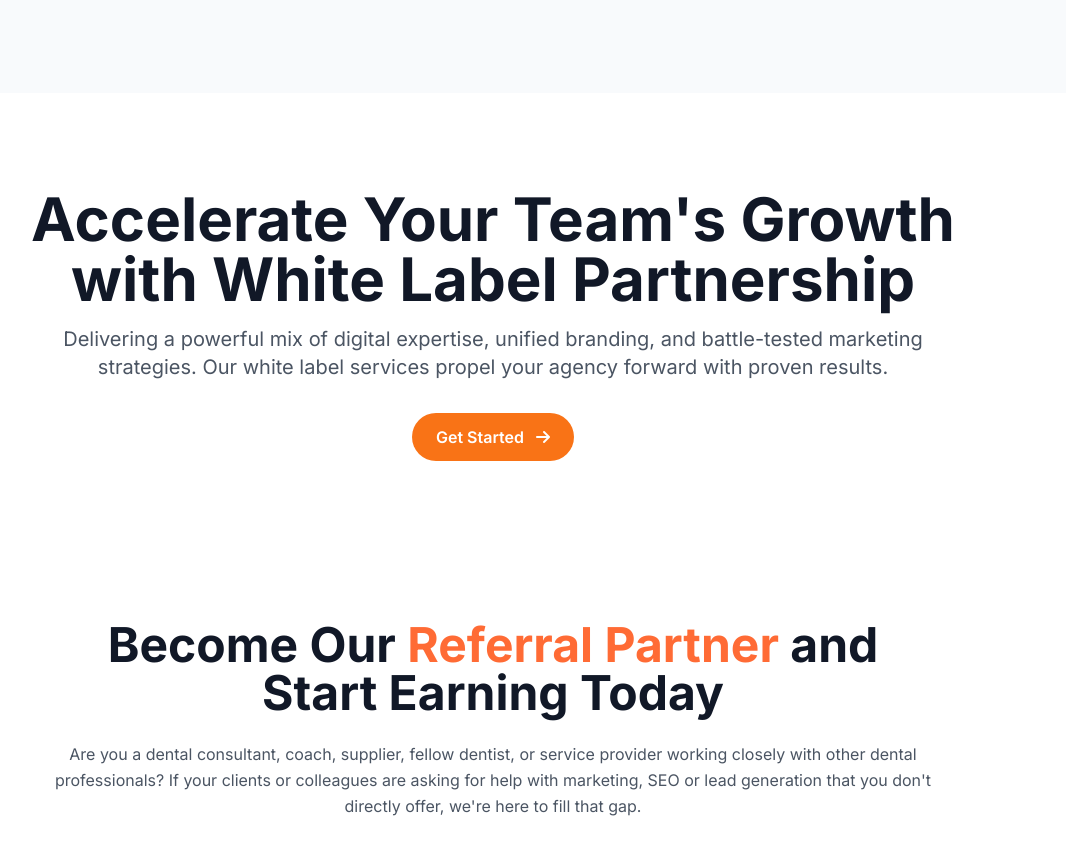
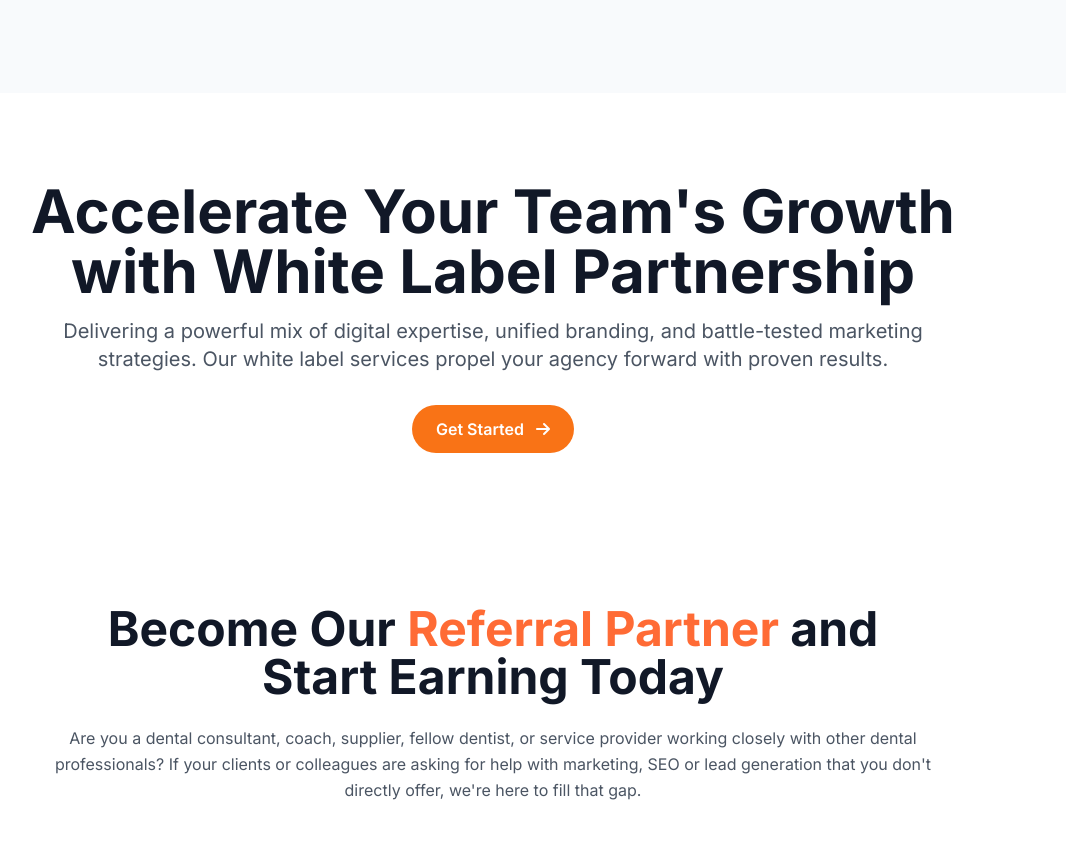
Before and after one commit to Pratip007/clixio-website-, a plain HTML site: page white-label.html in a window 1280 px wide. Shown: the part 2555-3419 px from the top of the page, without its empty margins (147-1213 px from the left). Drawn offline with nearby package versions, Linux system fonts and the light colour scheme.

Commit message:
change the design

```diff
--- a/white-label.html
+++ b/white-label.html
@@ -565,7 +565,7 @@
     </section>
 
     <!-- CTA Section -->
-    <section class="py-4 lg:py-12 bg-white text-gray-900 relative overflow-hidden">
+    <section class="py-4 lg:py-10 bg-white text-gray-900 relative overflow-hidden">
         <div class="container mx-auto px-4 lg:px-16 xl:px-24 2xl:px-32 relative z-10">
             <!-- Centered Card Layout -->
             <div class="max-w-7xl mx-auto">
```
